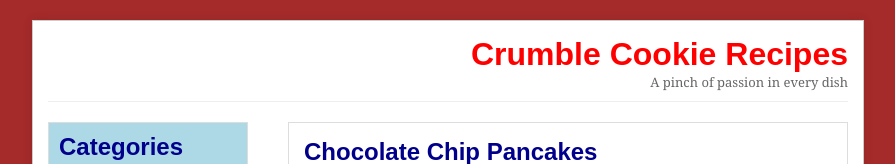
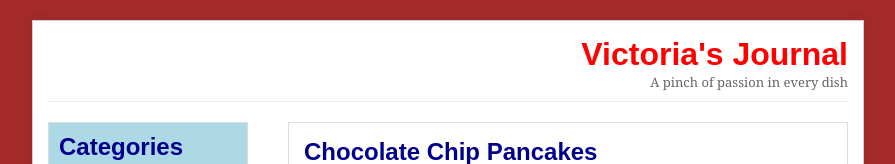
Before and after one commit to abdulahhx/MyFirstWebsite, a plain HTML site: page index.html in a window 1280 px wide. Shown: the top 164 px of the page, without its empty margins (192-1087 px from the left). Drawn offline with Linux system fonts and the light colour scheme.

Commit message:
Update index.html

```diff
--- a/index.html
+++ b/index.html
@@ -3,8 +3,8 @@
 <head>
     <meta charset="UTF-8">
     <meta name="viewport" content="width=device-width, initial-scale=1.0">
-    <title>Crumble Cookie Recipes</title>
-    <!-- Combined CSS styles start here -->
+    <title>Victoria's Journal</title>
+
     <style>
         body {
             font-family: Arial, sans-serif;
@@ -87,12 +87,12 @@
             line-height: 1.4;
         }
     </style>
-    <!-- Combined CSS styles end here -->
+
 </head>
 <body>
     <div id="main-container">
         <div id="header">
-            <h1 id="book-title">Crumble Cookie Recipes</h1>
+            <h1 id="book-title">Victoria's Journal</h1>
             <p id="tagline">A pinch of passion in every dish</p>
         </div>
 
```
